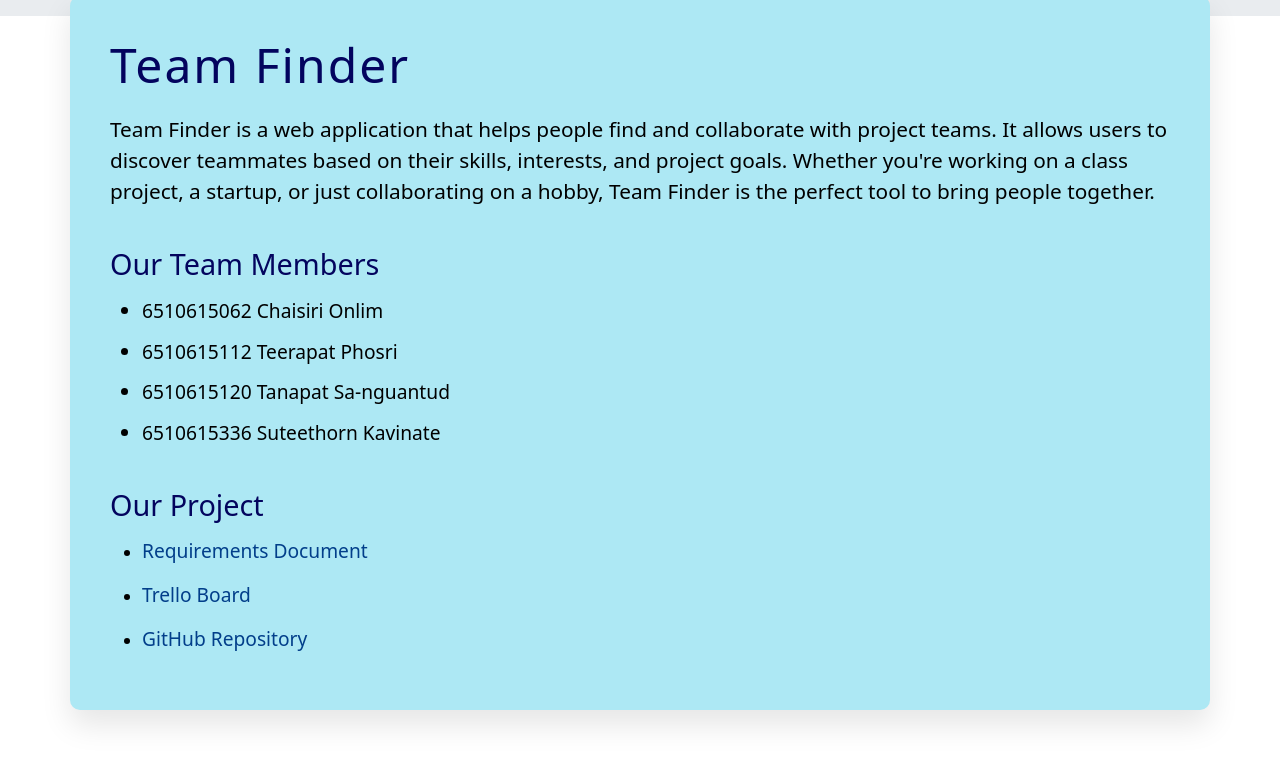
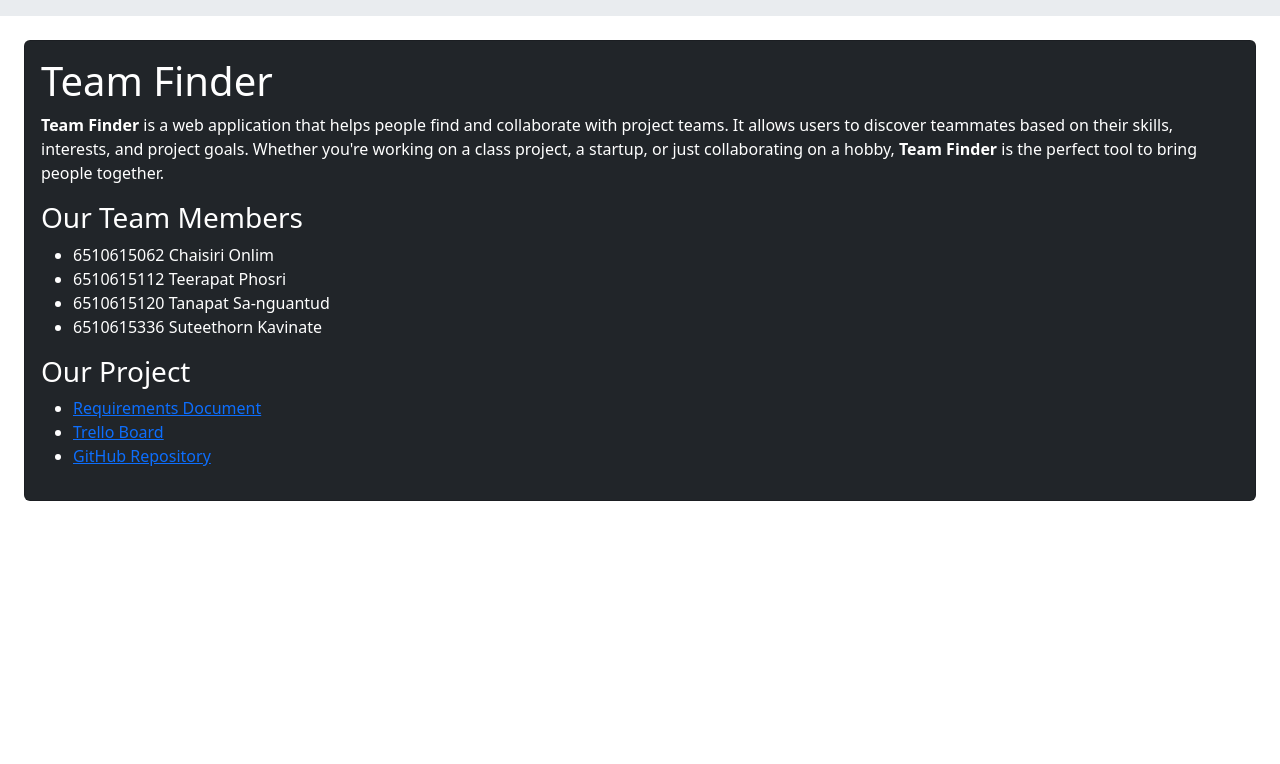
Before and after one commit to tu-teamfinder/teamfinder-deploy, a Django app: page /about in a window 1280 px wide. Shown: the top 764 px of the page. Run offline with Django 5.2, Linux system fonts and the light colour scheme; some libraries are stand-ins or nearby versions.

Commit message:
update about page

```diff
--- a/teamfinder/teamfinder_app/templates/about.html
+++ b/teamfinder/teamfinder_app/templates/about.html
@@ -2,9 +2,10 @@
 {% load static %}
 {% block title %}About Us | Team Finder{% endblock %}
 {% block content %}
-    <link href="https://cdn.jsdelivr.net/npm/bootstrap@5.3.3/dist/css/bootstrap.min.css" rel="stylesheet" integrity="sha384-QWTKZyjpPEjISv5WaRU9OFeRpok6YctnYmDr5pNlyT2bRjXh0JMhjY6hW+ALEwIH" crossorigin="anonymous">
-    <link rel="stylesheet" href="{% static 'styles/about.css' %}">
-    <div class="container">
+<link href="https://cdn.jsdelivr.net/npm/bootstrap@5.3.3/dist/css/bootstrap.min.css" rel="stylesheet" integrity="sha384-QWTKZyjpPEjISv5WaRU9OFeRpok6YctnYmDr5pNlyT2bRjXh0JMhjY6hW+ALEwIH" crossorigin="anonymous">
+<link rel="stylesheet" href="{% static 'styles/bootstrap.css' %}">
+<div class="card text-white bg-dark m-4 ms-4 me-4 mb-4" style="">
+    <div class="card-body">
         <h1>Team Finder</h1>
         <p><b>Team Finder</b> is a web application that helps people find and collaborate with project teams. It allows users to discover teammates based on their skills, interests, and project goals. Whether you're working on a class project, a startup, or just collaborating on a hobby, <b>Team Finder</b> is the perfect tool to bring people together.</p>
 
@@ -27,4 +28,5 @@
             </ul>
         </div>
     </div>
+
 {% endblock %}
```
